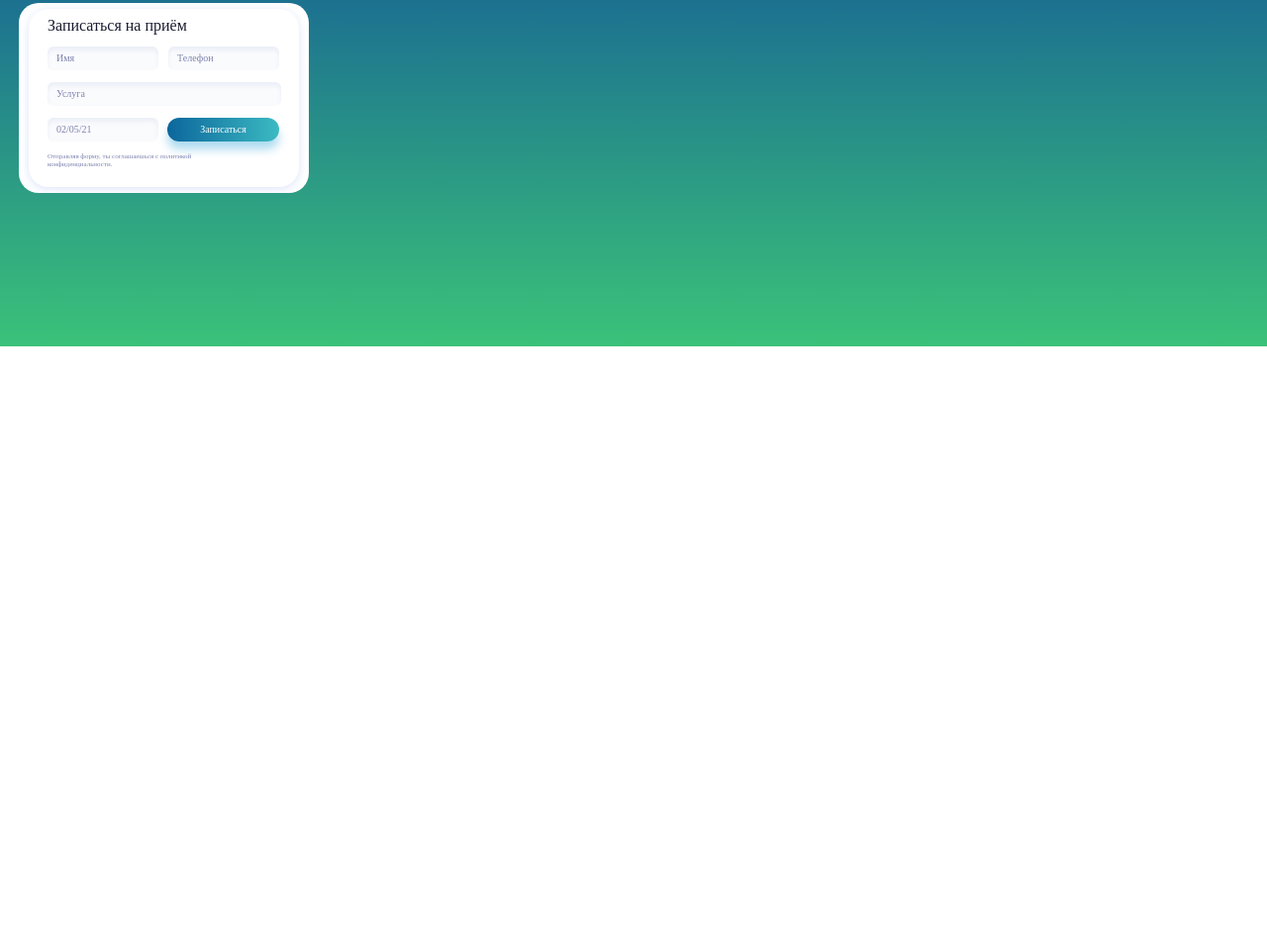
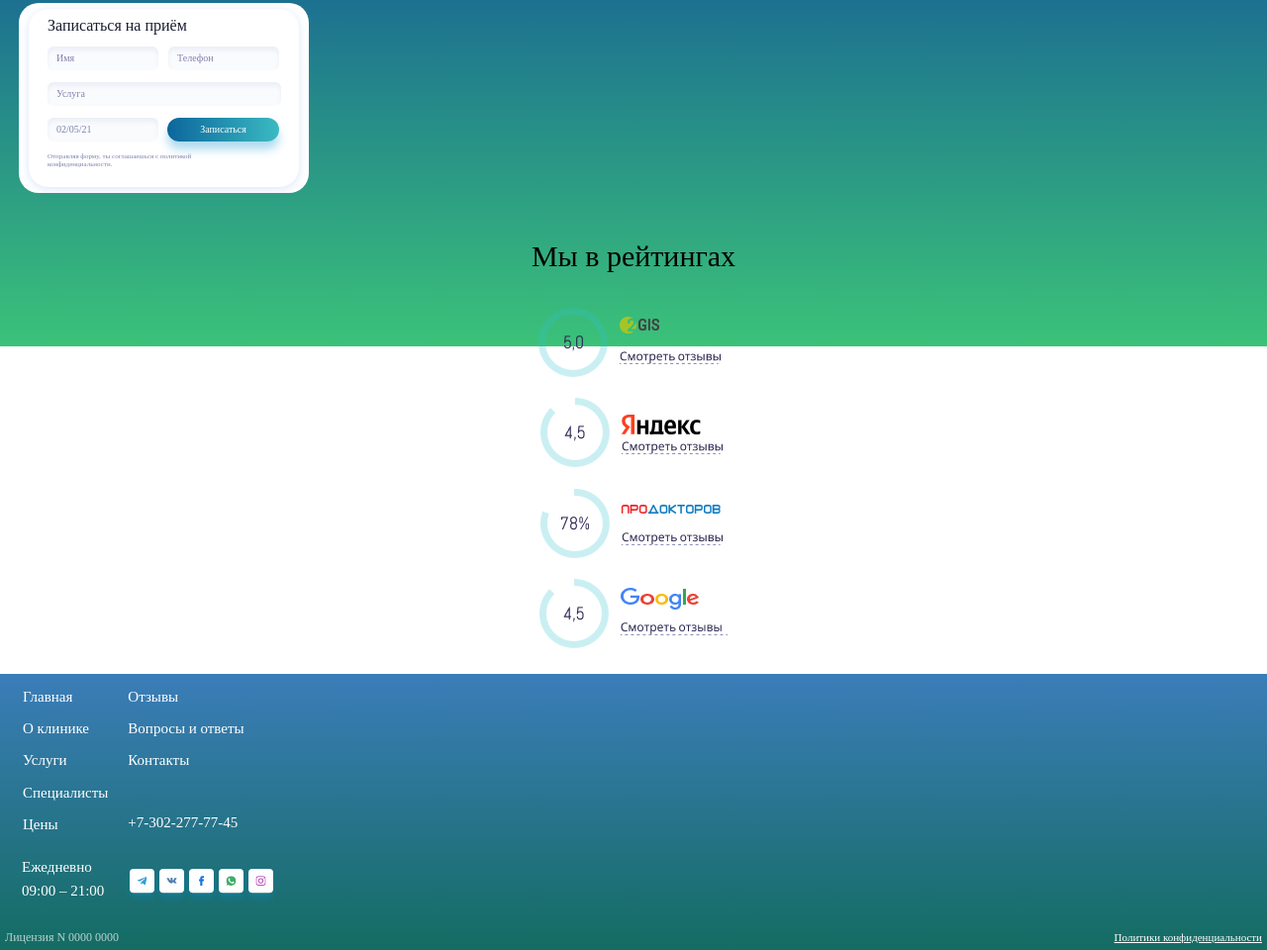
Before and after one commit to YurinskiyMaxim/Practica_Site, a website built with Vite: page Site/index.html in a window 1280 px wide. Shown: the part 851-1811 px from the top of the page at 99% size. Before the commit the page ends 1201 px from the top, so only its background shows below. Built offline with nearby package versions, Linux system fonts and the light colour scheme.

Commit message:
add bottom

```diff
--- a/Site/Styles/Style.scss
+++ b/Site/Styles/Style.scss
@@ -253,3 +253,118 @@ box-shadow: 0px 2px 10px 0px rgba(78, 127, 222, 0.2);
   font-size: 7px;
   margin-top: 11px;
 }
+.retings{
+  font-size: 30px;
+  font-family: "Abhaya Libre";
+  display: flex;
+  flex-direction: column;
+  row-gap: 14px;
+  margin-top: 45px;
+  width: 100%;
+  height: 425px;
+  align-items: center;
+  justify-content: center;
+}
+.retings__text{
+  padding: 0 0 20px 0 ;
+}
+.basement{
+  width: 100%;
+  height: 279px;
+  background: linear-gradient(180deg, rgb(59, 125, 185), rgb(20, 108, 98));
+}
+.basement__text--all{
+  display: flex;
+  flex-direction: row;
+  width: 100%;
+  height: auto;
+  padding: 0%;
+}
+.basement__text{
+  display: flex;
+  color: white;
+  flex-direction: column;
+  row-gap: 15px;
+  font-size: 15px;
+  font-family: "Abel";
+  list-style: none;
+  padding: 0%;
+  padding-top: 15px;
+  padding-left: 23px;
+}
+.basement__text2{
+  display: flex;
+  color: white;
+  flex-direction: column;
+  row-gap: 15px;
+  font-size: 15px;
+  font-family: "Abel";
+  list-style: none;
+  padding: 0%;
+  padding-top: 15px;
+  padding-left: 20px;
+}
+.basement__info{
+  display: flex;
+  color: white;
+  flex-direction: row;
+  row-gap: 15px;
+  font-size: 15px;
+  font-family: "Abel";
+  list-style: none;
+  padding: 0%;
+  padding-left: 11px;
+  padding-top: 3px;
+  line-height: 24px;
+}
+.basement__info2{
+  display: flex;
+  color: white;
+  flex-direction: row;
+  row-gap: 15px;
+  font-size: 15px;
+  font-family: "Abel";
+  list-style: none;
+  padding: 0%;
+  padding-left: 20px;
+  padding-top: 15px;
+}
+.basement__bottom{
+  display: flex;
+  width: 100%;
+  height: 25px;
+  color: rgba($color: #fff, $alpha: 0.26);
+  flex-direction: row;
+  padding: 0;
+  margin: 0%;
+  z-index: 0;
+
+}
+.basement__bottom--list{
+  display: flex;
+  width: 100%;
+  height: 25px;
+  flex-direction: row;
+  padding: 0;
+  margin: 0%;
+  justify-content: space-between;
+  align-items: center;
+
+}
+.basement__bottom--text-1{
+  display: flex;
+  list-style: none;
+  color: rgba($color: #fff, $alpha: 0.7);
+  font-size: 12px;
+  height: auto;
+  margin: 0 15px 0 5px;
+}
+.basement__bottom--text-2{
+  display: flex;
+  list-style: none;
+  color: rgba($color: #fff, $alpha: 1);
+  font-size: 11px;
+  height: auto;
+  text-decoration: underline;
+  margin: 0 5px 0 5px;
+}
--- a/Site/index.html
+++ b/Site/index.html
@@ -60,9 +60,46 @@
             </div>
           </div>
         </div>
-        <div>
-
+      <div class="retings">
+        <div class="retings__text">Мы в рейтингах</div>
+        <div><img src="./imgs/2гис.png" alt="2gis"></div>
+        <div><img src="./imgs/Яндекс.png" alt=""></div>
+        <div><img src="./imgs/Продокторов.png" alt=""></div>
+        <div><img src="./imgs/Гугл.png" alt=""></div>
+      </div>
+      <div class="basement">
+        <ul class="basement__text--all">
+          <ul class="basement__text">
+            <li>Главная</li>
+            <li>О клинике</li>
+            <li>Услуги</li>
+            <li>Специалисты</li>
+            <li>Цены</li>
+          </ul>
+          <ul class="basement__text2">
+            <li>Отзывы</li>
+            <li>Вопросы и ответы</li>
+            <li>Контакты</li>
+            <li></li>
+            <li></li>
+            <li>+7-302-277-77-45</li>
+          </ul>
+        </ul>
+        <ul class="basement__info">
+          <ul class="basement__info">
+            <li>Ежедневно<br>09:00 – 21:00</li>
+          </ul>
+          <ul class="basement__info2">
+            <li><img src="./imgs/SocialNet.svg" alt=""></li>
+          </ul>
+        </ul>
+        <div class="basement__bottom">
+          <ul class="basement__bottom--list">
+            <li class="basement__bottom--text-1">Лицензия N 0000 0000</li>
+            <li class="basement__bottom--text-2">Политики конфиденциальности</li>
+          </ul>
         </div>
+      </div>
     </div>
   </div>
   </body>
```
Also changed, not shown: Site/imgs/2гис.png (added), Site/imgs/SocialNet.svg (added), Site/imgs/Гугл.png (added), Site/imgs/Продокторов.png (added), Site/imgs/Яндекс.png (added).
